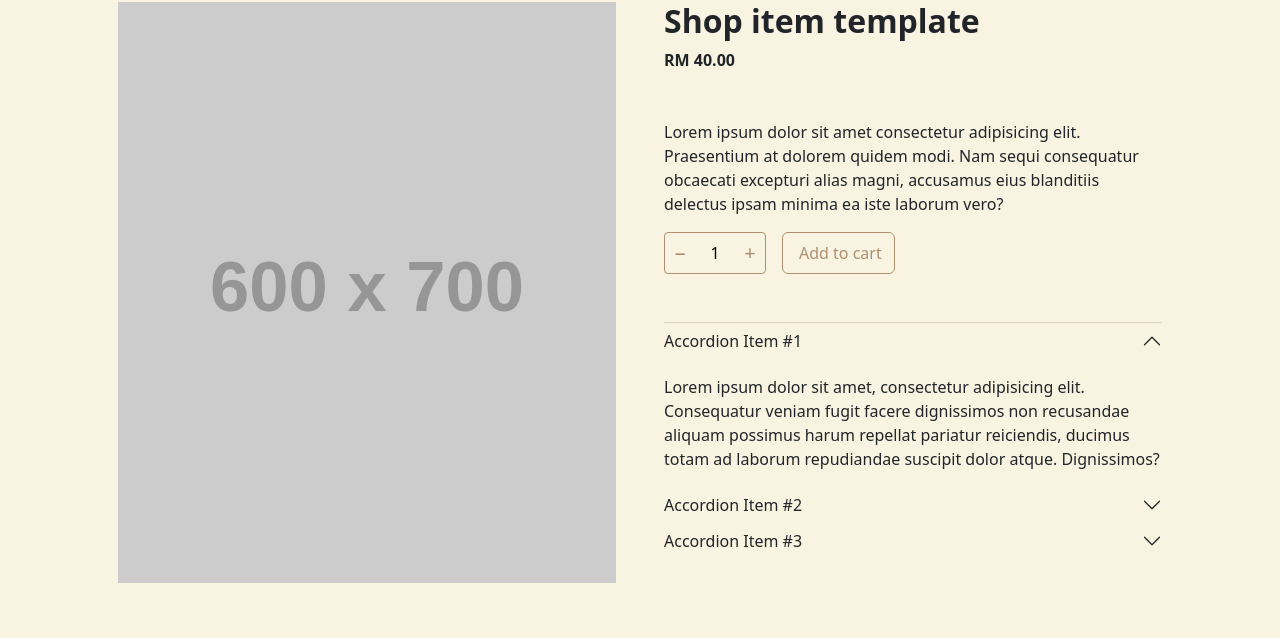
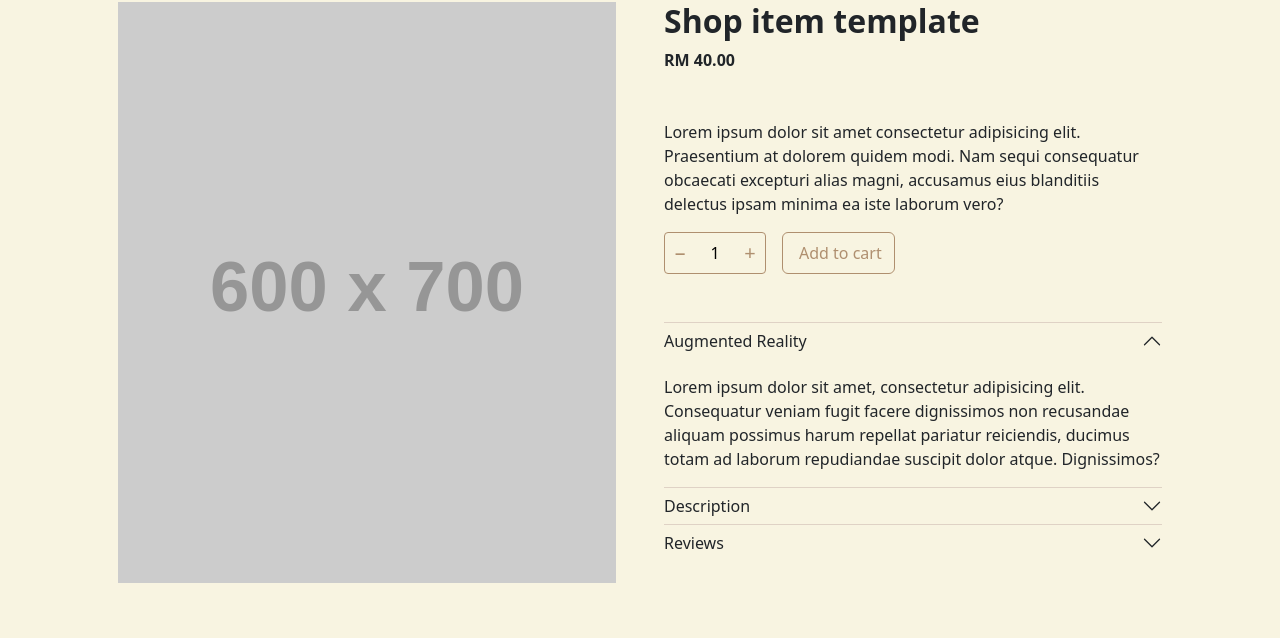
Before and after one commit to Radixactivetea/StarLightARShop, a PHP site: page /shop/1 in a window 1280 px wide. Shown: the part 212-850 px from the top of the page. Run offline with PHP 8.4, Linux system fonts and the light colour scheme; grey boxes labelled with a size stand in for pictures from a placeholder-image service; some libraries are stand-ins or nearby versions.

Commit message:
Update product.view.php

```diff
--- a/src/pages/product.view.php
+++ b/src/pages/product.view.php
@@ -44,13 +44,13 @@
                             Add to cart
                         </button>
                     </div>
-                    <div class="accordion mt-5 border-top border-primary-subtle">
-                        <div class="accordion-item">
+                    <div class="accordion accordion-flush mt-5">
+                        <div class="accordion-item border-top border-primary-subtle">
                             <h2 class="accordion-header">
                                 <button class="accordion-button" type="button" data-bs-toggle="collapse"
                                     data-bs-target="#panelsStayOpen-collapseOne" aria-expanded="true"
                                     aria-controls="panelsStayOpen-collapseOne">
-                                    Accordion Item #1
+                                    Augmented Reality
                                 </button>
                             </h2>
                             <div id="panelsStayOpen-collapseOne" class="accordion-collapse collapse show">
@@ -61,12 +61,12 @@
                                 </div>
                             </div>
                         </div>
-                        <div class="accordion-item">
+                        <div class="accordion-item border-top border-primary-subtle">
                             <h2 class="accordion-header">
                                 <button class="accordion-button collapsed" type="button" data-bs-toggle="collapse"
                                     data-bs-target="#panelsStayOpen-collapseTwo" aria-expanded="false"
                                     aria-controls="panelsStayOpen-collapseTwo">
-                                    Accordion Item #2
+                                    Description
                                 </button>
                             </h2>
                             <div id="panelsStayOpen-collapseTwo" class="accordion-collapse collapse">
@@ -77,12 +77,12 @@
                                 </div>
                             </div>
                         </div>
-                        <div class="accordion-item">
+                        <div class="accordion-item border-top border-primary-subtle">
                             <h2 class="accordion-header">
                                 <button class="accordion-button collapsed" type="button" data-bs-toggle="collapse"
                                     data-bs-target="#panelsStayOpen-collapseThree" aria-expanded="false"
                                     aria-controls="panelsStayOpen-collapseThree">
-                                    Accordion Item #3
+                                    Reviews
                                 </button>
                             </h2>
                             <div id="panelsStayOpen-collapseThree" class="accordion-collapse collapse">
```
